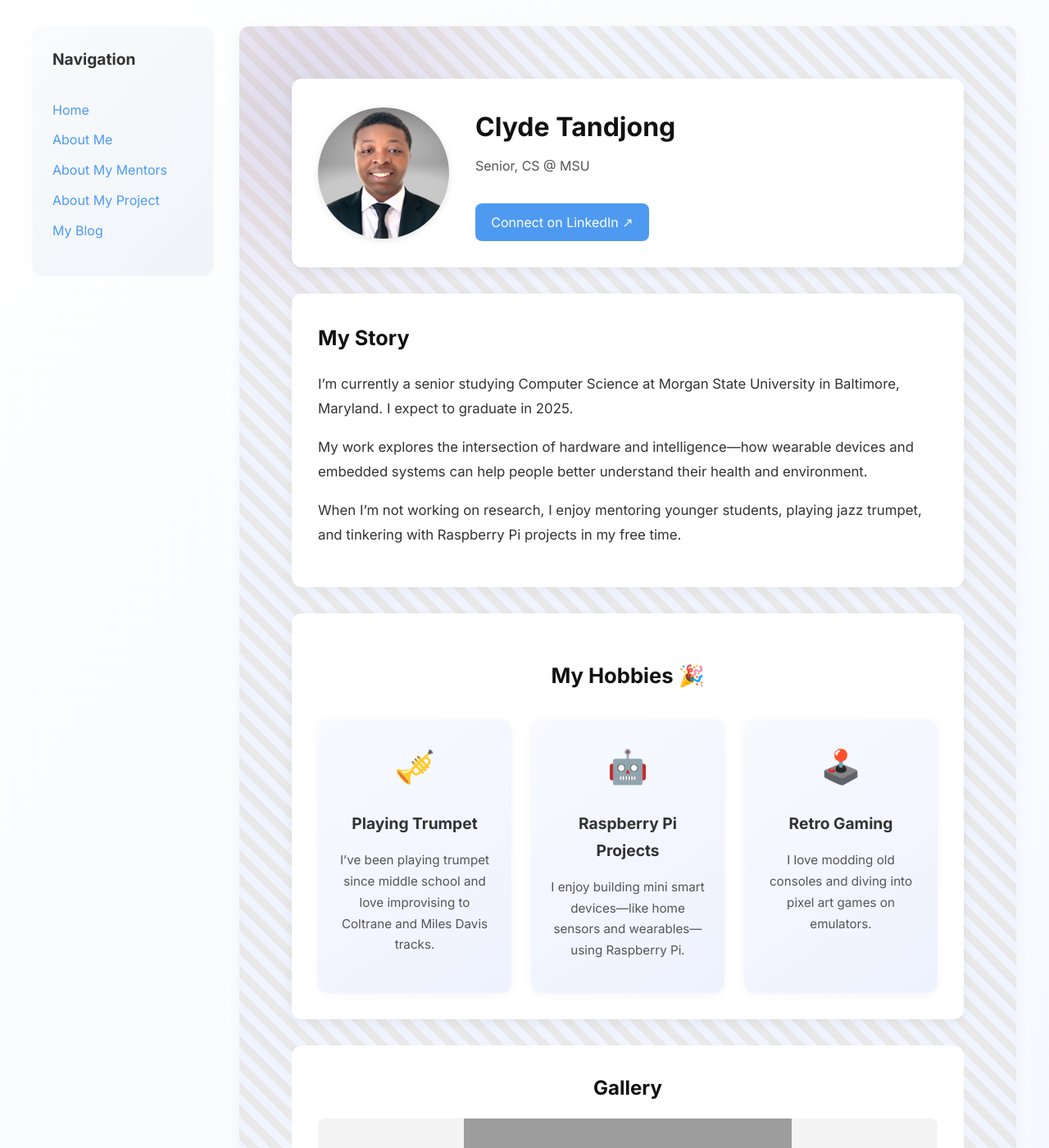
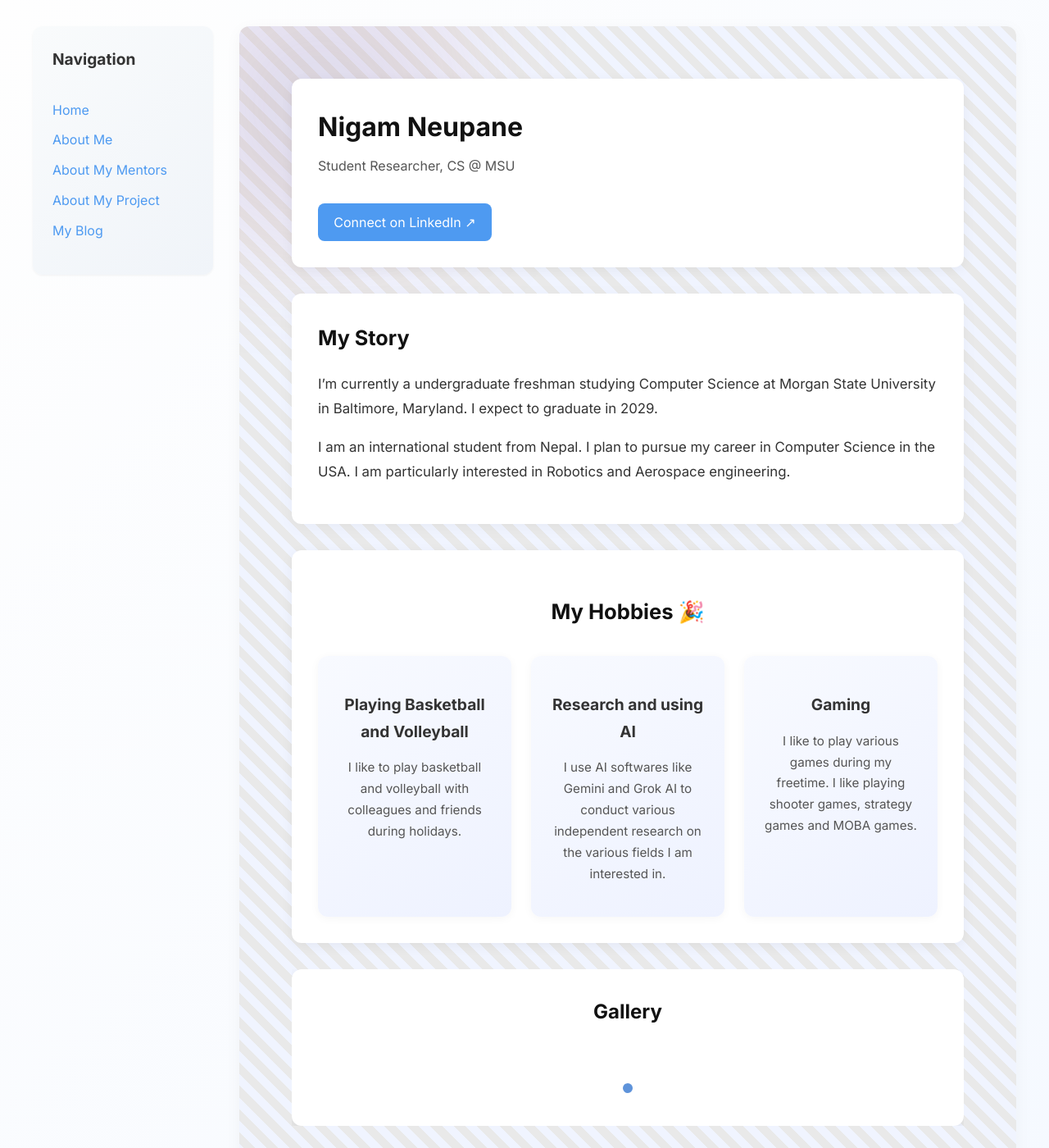
Before and after one commit to NigamNeupane/NigamNeupane.github.io, a Jekyll site: the page built from pages/about-me.md, in a window 1280 px wide and 1400 px high. Shown: the whole window at 82% size. Built offline with Jekyll 4.4.1, drawn with Linux system fonts in a browser that asks for light colours; some of the changed text lies outside the part shown; grey boxes are pictures that could not be loaded.

Commit message:
Update about-me.md

```diff
--- a/pages/about-me.md
+++ b/pages/about-me.md
@@ -4,35 +4,28 @@ title: About Me
 permalink: /about-me.html
 
 about:
-  name: Clyde Tandjong
-  role: Senior, CS @ MSU
-  image: /assets/images/me.jpeg
-  linkedin: https://www.linkedin.com/in/clyde-tandjong-7a3ab0150/
+  name: Nigam Neupane
+  role: Student Researcher, CS @ MSU
+  image:
+  linkedin: https://www.linkedin.com/in/nigam-neupane-8536531a8/
   bio: |
-    I’m currently a senior studying Computer Science at Morgan State University in Baltimore, Maryland. I expect to graduate in 2025.
+    I’m currently a undergraduate freshman studying Computer Science at Morgan State University in Baltimore, Maryland. I expect to graduate in 2029.
 
-    My work explores the intersection of hardware and intelligence—how wearable devices and embedded systems can help people better understand their health and environment.
+    I am an international student from Nepal. I plan to pursue my career in Computer Science in the USA. I am particularly interested in Robotics and Aerospace engineering.
 
-    When I’m not working on research, I enjoy mentoring younger students, playing jazz trumpet, and tinkering with Raspberry Pi projects in my free time.
+
 
   hobbies:
-    - icon: 🎺
-      title: Playing Trumpet
-      description: I’ve been playing trumpet since middle school and love improvising to Coltrane and Miles Davis tracks.
-    - icon: 🤖
-      title: Raspberry Pi Projects
-      description: I enjoy building mini smart devices—like home sensors and wearables—using Raspberry Pi.
-    - icon: 🕹️
-      title: Retro Gaming
-      description: I love modding old consoles and diving into pixel art games on emulators.
+    - icon:
+      title: Playing Basketball and Volleyball
+      description: I like to play basketball and volleyball with colleagues and friends during holidays.
+    - icon:
+      title: Research and using AI
+      description: I use AI softwares like Gemini and Grok AI to conduct various independent research on the various fields I am interested in.
+    - icon:
+      title: Gaming
+      description: I like to play various games during my freetime. I like playing shooter games, strategy games and MOBA games.
 
   gallery:
-    - image: /assets/images/me-guitar.png
-      caption: Playing guitar at the park!
-    - image: /assets/images/me-basketball.png
-      caption: Hooping and dropping people off at the park 🏀
-    - image: /assets/images/me.jpg
-      caption: My favorite portrait of myself :)
-    - image: /assets/images/me-pi.png
-      caption: Working on a personal project w/ the Raspberry PI
+    -
 ---
```
